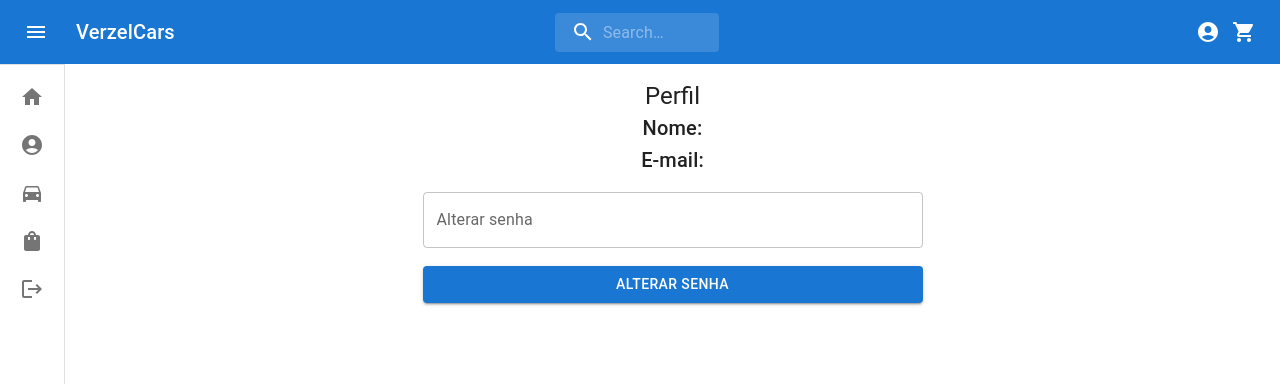
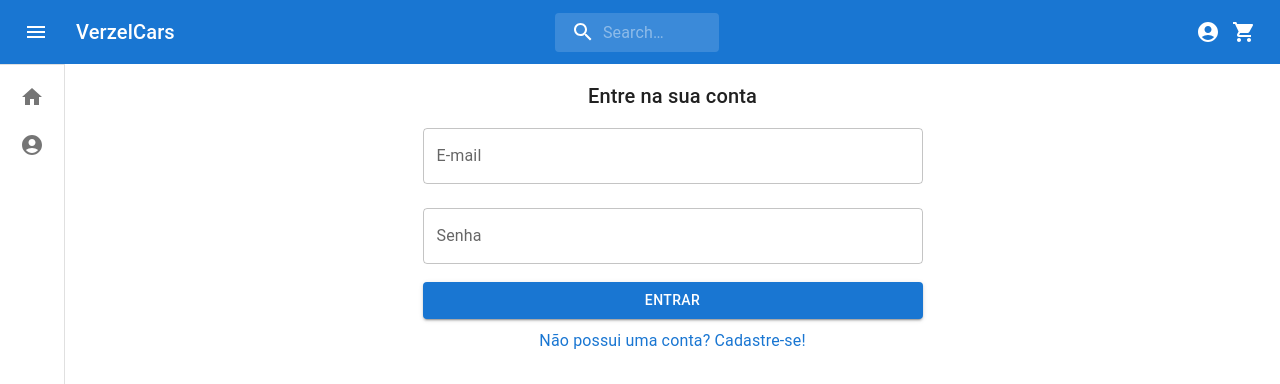
Before and after one commit to issitarual/verzel-challenge, a React (Create React App) app: page /profile in a window 1280 px wide. Shown: the top 384 px of the page. Built offline with nearby package versions, Linux system fonts and the light colour scheme.

Commit message:
feat: add profile logic

```diff
--- a/src/App.js
+++ b/src/App.js
@@ -1,4 +1,4 @@
-import { Route, Routes, BrowserRouter } from "react-router-dom";
+import { Route, Routes } from "react-router-dom";
 import UserContext from "./Context/UserContext";
 import CartContext from "./Context/CartContext";
 import { useState } from "react";
--- a/src/Components/Drawer.js
+++ b/src/Components/Drawer.js
@@ -15,24 +15,33 @@ import ListItemText from "@mui/material/ListItemText";
 import HomeIcon from "@mui/icons-material/Home";
 import AccountCircleIcon from "@mui/icons-material/AccountCircle";
 import LogoutIcon from "@mui/icons-material/Logout";
-import DirectionsCarIcon from '@mui/icons-material/DirectionsCar';
-import ShoppingBagIcon from '@mui/icons-material/ShoppingBag';
+import DirectionsCarIcon from "@mui/icons-material/DirectionsCar";
+import ShoppingBagIcon from "@mui/icons-material/ShoppingBag";
 import { useNavigate } from "react-router";
+import UserContext from "../Context/UserContext";
 
 const MENU = {
   home: "Home",
   account: "Perfil",
   addVehicle: "Cadastrar veículo",
   order: "Pedidos",
-  logOut: "Sair"
-}
+  logOut: "Sair",
+};
 
 const menuItems = [
   { name: MENU.home, icon: <HomeIcon />, link: "/" },
   { name: MENU.account, icon: <AccountCircleIcon />, link: "/profile" },
-  { name: MENU.addVehicle, icon: <DirectionsCarIcon />, link: "/vehicle" },
+];
+
+const menuUserItems = [
+  ...menuItems,
   { name: MENU.order, icon: <ShoppingBagIcon />, link: "/order" },
   { name: MENU.logOut, icon: <LogoutIcon /> },
+];
+
+const menuItemsAdmin = [
+  ...menuUserItems,
+  { name: MENU.addVehicle, icon: <DirectionsCarIcon />, link: "/vehicle" },
 ];
 
 const openedMixin = (theme, drawerWidth) => ({
@@ -83,21 +92,24 @@ const Drawer = styled(MuiDrawer, {
 }));
 
 export default function DrawerMenu({ open, setOpen, drawerWidth }) {
-  let navigate  = useNavigate();
+  let navigate = useNavigate();
   const theme = useTheme();
+  const { user } = React.useContext(UserContext);
 
   const handleDrawerClose = () => {
     setOpen(false);
   };
 
+  let menuArray = [];
+
+  if (user && !user?.idUserAdmin) menuArray = menuUserItems;
+  else if (user && user?.idUserAdmin) menuArray = menuItemsAdmin;
+  else menuArray = menuItems;
+
   return (
     <Box sx={{ display: "flex" }}>
       <CssBaseline />
-      <Drawer
-        variant="permanent"
-        open={open}
-        drawerWidth={drawerWidth}
-      >
+      <Drawer variant="permanent" open={open} drawerWidth={drawerWidth}>
         <DrawerHeader>
           <IconButton onClick={handleDrawerClose}>
             {theme.direction === "rtl" ? (
@@ -109,8 +121,13 @@ export default function DrawerMenu({ open, setOpen, drawerWidth }) {
         </DrawerHeader>
         <Divider />
         <List>
-          {menuItems.map((i, index) => (
-            <ListItem key={index} disablePadding sx={{ display: "block" }} onClick={() => navigate(i.link)}>
+          {menuArray.map((i, index) => (
+            <ListItem
+              key={index}
+              disablePadding
+              sx={{ display: "block" }}
+              onClick={() => navigate(i.link)}
+            >
               <ListItemButton
                 sx={{
                   minHeight: 48,
--- a/src/Components/Login.js
+++ b/src/Components/Login.js
@@ -5,7 +5,7 @@ import Link from "@mui/material/Link";
 import { Typography, styled } from "@mui/material";
 import React from "react";
 
-export default function Login() {
+export default function Login({ setLogin }) {
   const LOGIN_BUTTON = "Entrar";
   const LOGIN_TITLE = "Entre na sua conta";
   const NOT_USER = "Não possui uma conta? Cadastre-se!";
@@ -21,12 +21,21 @@ export default function Login() {
       <Typography variant="h6">{LOGIN_TITLE}</Typography>
       <FormContainer>
         <TextField id="email" label="E-mail" margin="normal" />
-        <TextField id="password" label="Senha" margin="normal" type="password" />
+        <TextField
+          id="password"
+          label="Senha"
+          margin="normal"
+          type="password"
+        />
         <Button variant="contained" sx={{ marginY: "10px" }}>
           {LOGIN_BUTTON}
         </Button>
       </FormContainer>
-      <Link underline="hover" href="#" textAlign="center">
+      <Link
+        underline="hover"
+        onClick={() => setLogin(false)}
+        textAlign="center"
+      >
         {NOT_USER}
       </Link>
     </React.Fragment>
--- a/src/Components/SignUp.js
+++ b/src/Components/SignUp.js
@@ -5,7 +5,7 @@ import Link from "@mui/material/Link";
 import { Typography, styled } from "@mui/material";
 import React from "react";
 
-export default function SignUp() {
+export default function SignUp({ setLogin }) {
   const SIGNUP_BUTTON = "Cadastrar";
   const SIGNUP_TITLE = "Crie uma conta";
   const CURRENT_USER = "Já é cadastrado? Entre na sua conta!";
@@ -22,12 +22,17 @@ export default function SignUp() {
       <FormContainer>
         <TextField id="nome" label="Nome" margin="normal" />
         <TextField id="email" label="E-mail" margin="normal" />
-        <TextField id="password" label="Senha" margin="normal" type="password" />
+        <TextField
+          id="password"
+          label="Senha"
+          margin="normal"
+          type="password"
+        />
         <Button variant="contained" sx={{ marginY: "10px" }}>
           {SIGNUP_BUTTON}
         </Button>
       </FormContainer>
-      <Link underline="hover" href="#" textAlign="center">
+      <Link underline="hover" onClick={() => setLogin(true)} textAlign="center">
         {CURRENT_USER}
       </Link>
     </React.Fragment>
--- a/src/Pages/Profile.js
+++ b/src/Pages/Profile.js
@@ -1,16 +1,29 @@
 import * as React from "react";
 import Login from "../Components/Login";
 import SignUp from "../Components/SignUp";
-import UserProfile from "../Components/UserProfile"
+import UserProfile from "../Components/UserProfile";
 import { Box, styled } from "@mui/material";
+import UserContext from "../Context/UserContext";
+
 const Container = styled(Box)(() => ({
   display: "flex",
   alignItems: "center",
   flexDirection: "column",
   width: "100%",
 }));
+
 export default function Profile() {
-  return <Container>
-    <UserProfile />
-  </Container>;
+  const { user } = React.useContext(UserContext);
+  const [login, setLogin] = React.useState(true);
+  return (
+    <Container>
+      {user ? (
+        <UserProfile />
+      ) : login ? (
+        <Login setLogin={setLogin} />
+      ) : (
+        <SignUp setLogin={setLogin} />
+      )}
+    </Container>
+  );
 }
```
